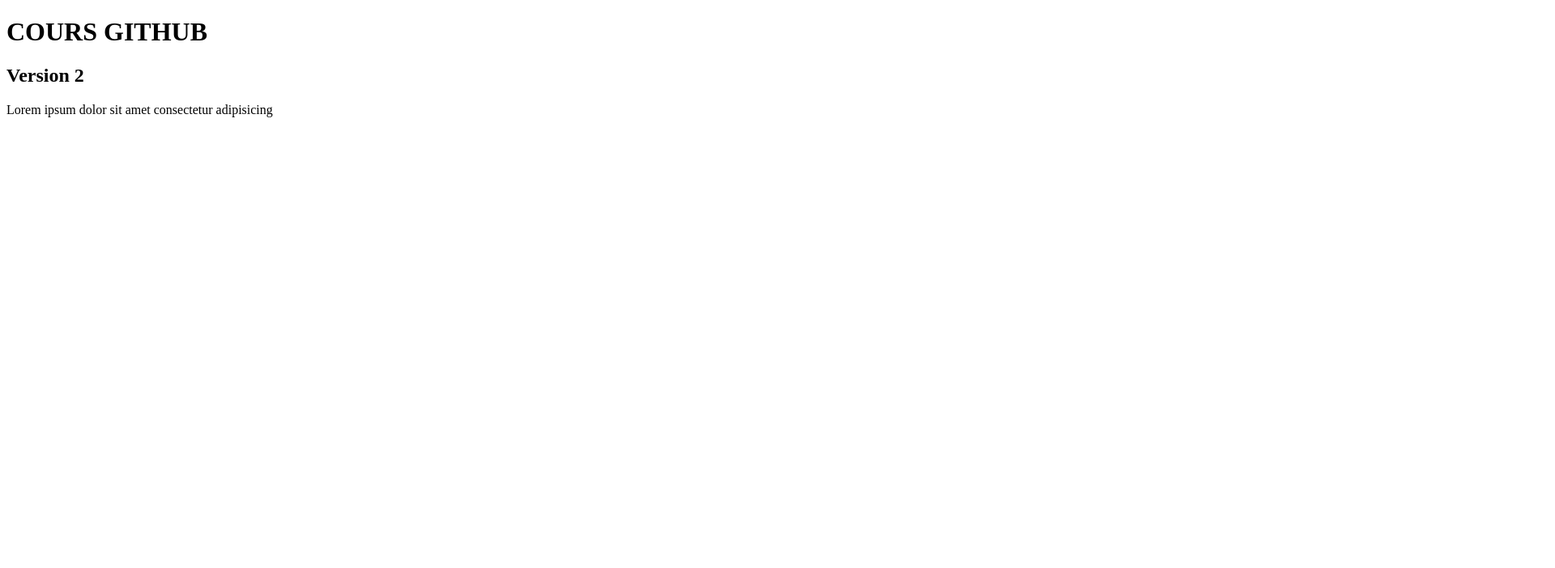
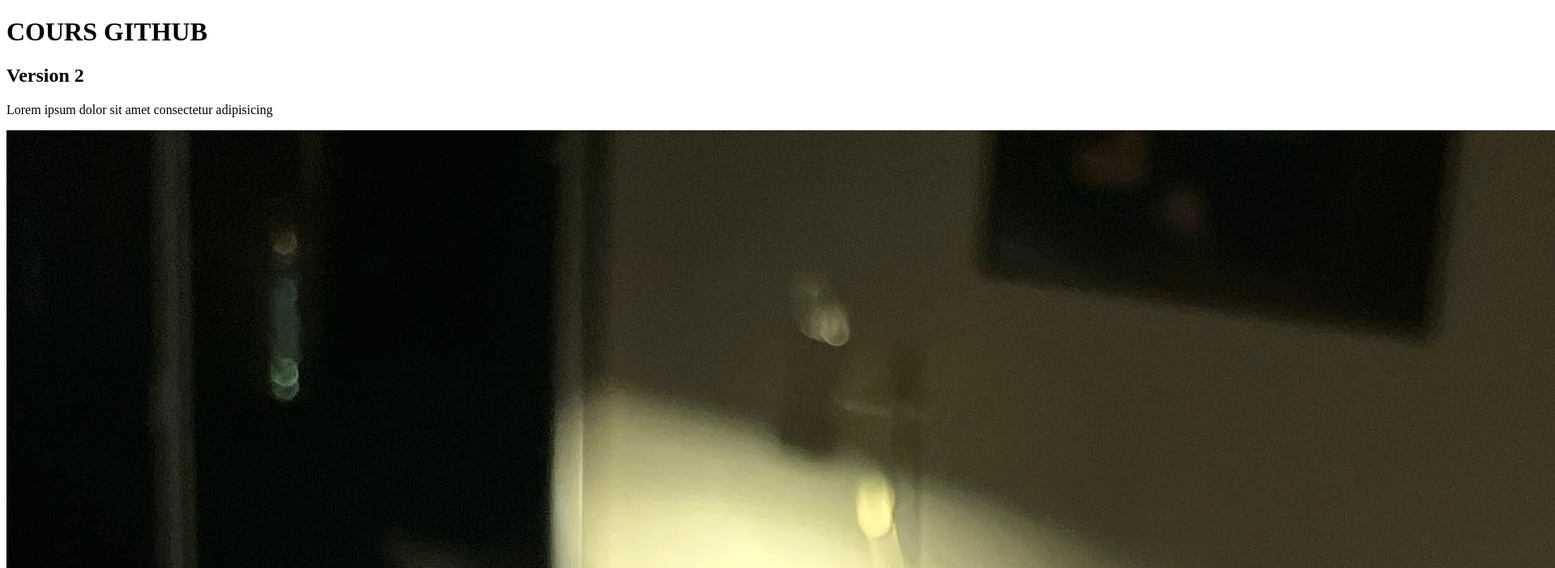
Before and after one commit to Octopin/Octopin.github.io, a plain HTML site: page index.html in a window 1280 px wide. Shown: the top 702 px of the page at 81% size, 1920 px wide, since content can reach past the window. Drawn offline with Linux system fonts and the light colour scheme.

Commit message:
Update index.html

```diff
--- a/index.html
+++ b/index.html
@@ -11,5 +11,6 @@
     <h2>Version 2</h2>
 
     <p>Lorem ipsum dolor sit amet consectetur adipisicing </p>
+    <img src="1.jpg" alt="Test">
 </body>
 </html>
```
